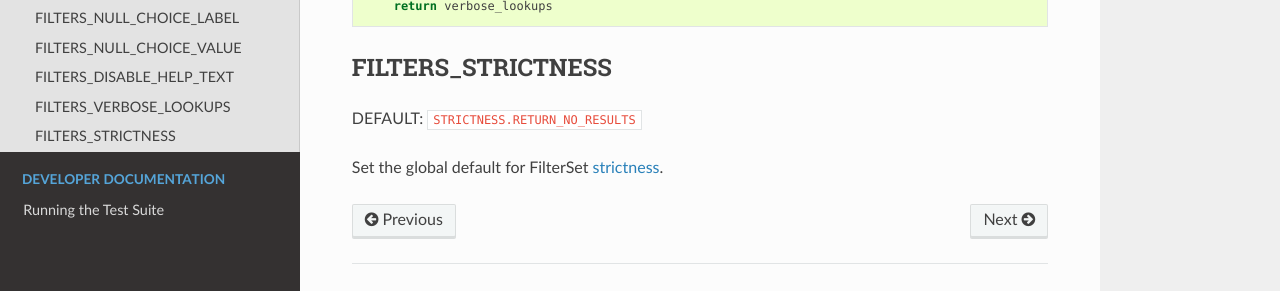
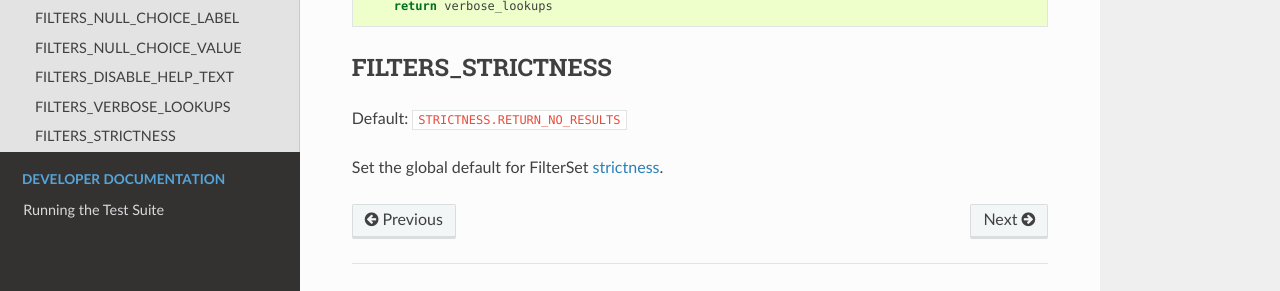
Before and after one commit to carltongibson/django-filter, a Sphinx documentation site: the page built from docs/ref/settings.txt, in a window 1280 px wide and 900 px high, scrolled down 1246 px. Shown: the part 531-822 px from the top of the window. Built offline with Sphinx 7.4.7 and the Read the Docs theme 2.0.0, drawn with Linux system fonts in a browser that asks for light colours.

Commit message:
Small doc style fixes

```diff
--- a/docs/ref/fields.txt
+++ b/docs/ref/fields.txt
@@ -11,7 +11,9 @@
 
 Sets ``input_formats = [ISO_8601]`` — this means that by default ``IsoDateTimeField`` will **only** parse ISO 8601 formated dates.
 
-You may set ``input_formats`` to your list of required formats as per the `DateTimeField Docs`_, using the ``ISO_8601`` class level attribute to specify the  ISO 8601 format. ::
+You may set ``input_formats`` to your list of required formats as per the `DateTimeField Docs`_, using the ``ISO_8601`` class level attribute to specify the  ISO 8601 format.
+
+.. code-block:: python
 
     f = IsoDateTimeField()
     f.input_formats = [IsoDateTimeField.ISO_8601] + DateTimeField.input_formats
--- a/docs/ref/settings.txt
+++ b/docs/ref/settings.txt
@@ -92,6 +92,6 @@
 FILTERS_STRICTNESS
 ------------------
 
-DEFAULT: ``STRICTNESS.RETURN_NO_RESULTS``
+Default: ``STRICTNESS.RETURN_NO_RESULTS``
 
 Set the global default for FilterSet :ref:`strictness <strict>`.
```
Also changed, not shown: docs/ref/widgets.txt (+6 -2 lines).
